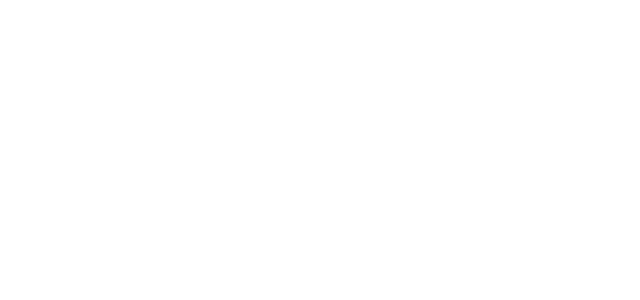
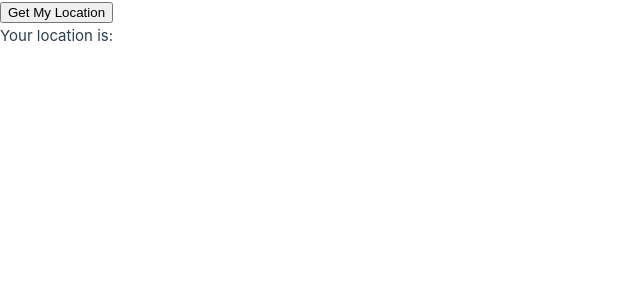
Before and after one commit to judysocute/accuenergy-canada-inc, a Vue app: page / in a window 1280 px wide. Shown: the top 300 px of the page, without its empty margins (0-640 px from the left). Built offline with nearby package versions, Linux system fonts and the light colour scheme.

Commit message:
[add] feature 1

```diff
--- a/package.json
+++ b/package.json
@@ -13,12 +13,16 @@
     "format": "prettier --write src/"
   },
   "dependencies": {
+    "axios": "^1.4.0",
+    "leaflet": "^1.9.4",
     "vue": "^3.3.2"
   },
   "devDependencies": {
     "@rushstack/eslint-patch": "^1.2.0",
     "@tsconfig/node18": "^2.0.1",
+    "@types/axios": "^0.14.0",
     "@types/jsdom": "^21.1.1",
+    "@types/leaflet": "^1.9.3",
     "@types/node": "^18.16.8",
     "@vitejs/plugin-vue": "^4.2.3",
     "@vue/eslint-config-prettier": "^7.1.0",
--- a/src/App.vue
+++ b/src/App.vue
@@ -1,9 +1,39 @@
 <script setup lang="ts">
-import TheWelcome from './components/TheWelcome.vue'
+import L from "leaflet";
+import axios from "axios";
+
+import { onMounted, ref } from "vue";
+
+import { type Nominatim } from "./types";
+
+let displayLocation = ref("");
+
+onMounted(() => {
+  // L.map()
+})
+
+function fetchUserLocation(event: MouseEvent) {
+  navigator.geolocation.getCurrentPosition(
+    async position => {
+      const { latitude, longitude } = position.coords;
+      // for human readable address
+      const nominatimResp = await axios.get<Nominatim>(`https://nominatim.openstreetmap.org/reverse?format=jsonv2&lat=${latitude}&lon=${longitude}`);
+
+      // console.log("nominatimResp", nominatimResp.data.display_name);
+      displayLocation.value = nominatimResp.data.display_name;
+      console.log(displayLocation)
+    },
+    error => {
+      console.log("error", error)
+    }
+  )
+}
 </script>
 
 <template>
   <main>
+    <button @click="fetchUserLocation">Get My Location</button>
+    <p>Your location is: {{displayLocation}}</p>
   </main>
 </template>
 
--- /dev/null
+++ b/src/types.ts
@@ -0,0 +1,33 @@
+export interface Nominatim {
+  place_id: number;
+  licence: string;
+  osm_type: string;
+  osm_id: number;
+  lat: string;
+  lon: string;
+  place_rank: number
+  category: string;
+  type: string;
+  importance: number;
+  addresstype: string;
+  display_name: string;
+  address: {
+    house_number: string;
+    road: string;
+    quarter: string;
+    suburb: string;
+    city: string;
+    state_district: string;
+    state: string;
+    "ISO3166-2-lvl4": string;
+    postcode: string;
+    country: string;
+    country_code: string;
+  }
+  boundingbox: {
+    "0": string;
+    "1": string;
+    "2": string;
+    "3": string;
+  }
+}
```
Also changed, not shown: 1 other file (tests, documents, lock files or other folders).
